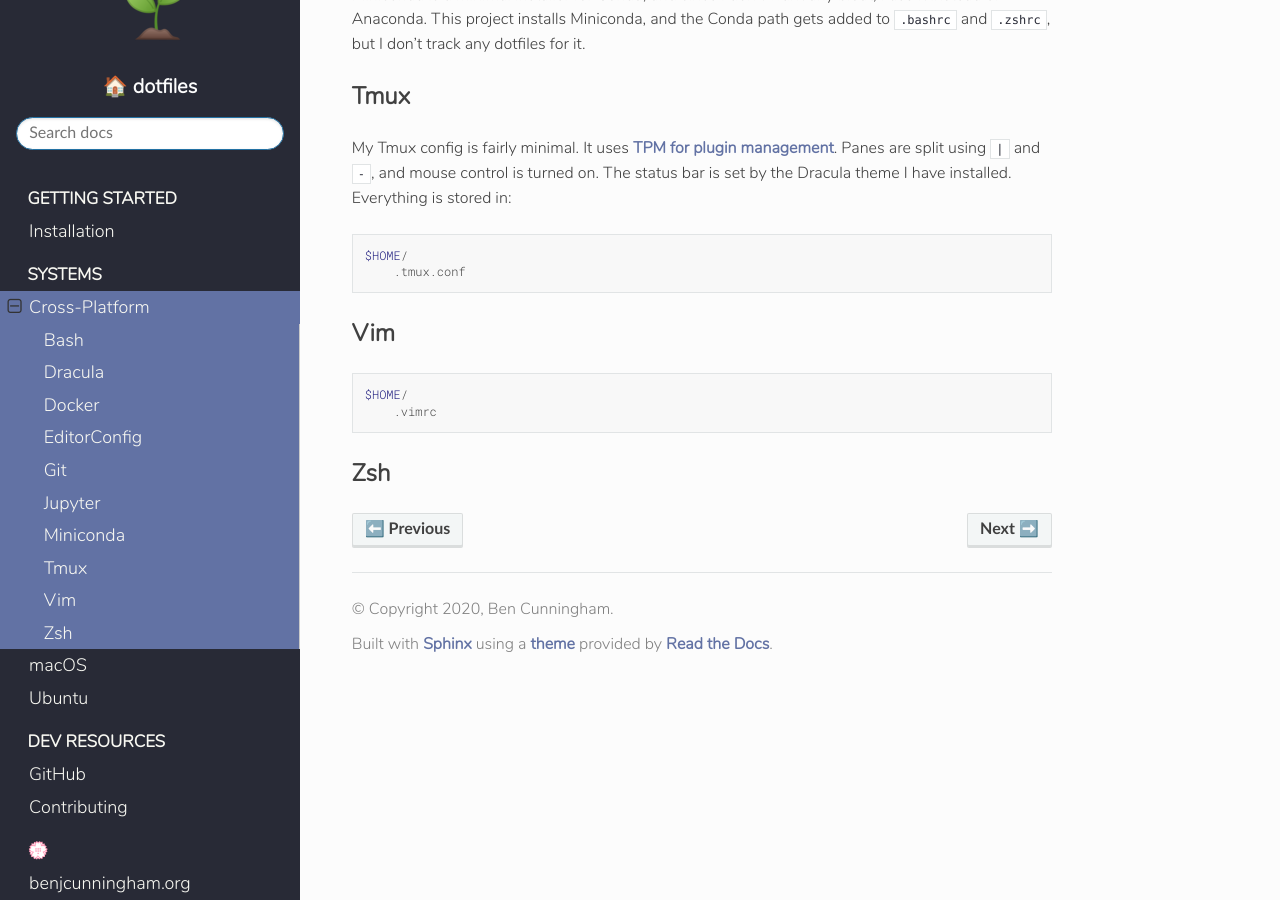
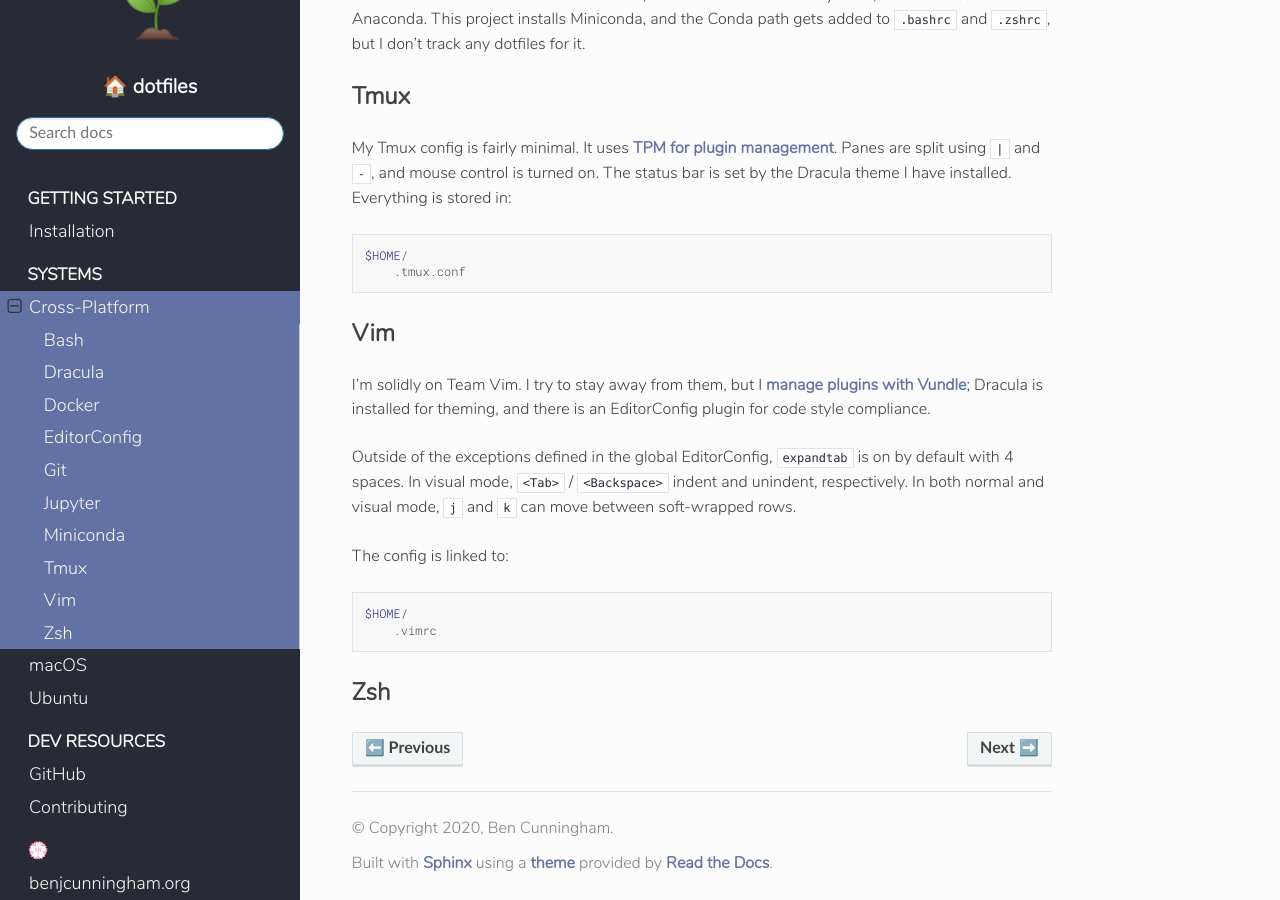
Before and after one commit to benjcunningham/dotfiles, a Sphinx documentation site: the page built from docs/source/systems/cross-platform.rst, in a window 1280 px wide and 900 px high, scrolled down 1886 px. Built offline with Sphinx 7.4.7 and the Read the Docs theme 2.0.0, drawn with Linux system fonts in a browser that asks for light colours.

Commit message:
📝 Document Vim

```diff
--- a/docs/source/systems/cross-platform.rst
+++ b/docs/source/systems/cross-platform.rst
@@ -85,6 +85,12 @@ My Tmux config is fairly minimal. It uses `TPM for plugin management <https://gi
 Vim
 ---
 
+I'm solidly on Team Vim. I try to stay away from them, but I `manage plugins with Vundle <https://github.com/VundleVim/Vundle.vim>`_; Dracula is installed for theming, and there is an EditorConfig plugin for code style compliance.
+
+Outside of the exceptions defined in the global EditorConfig, ``expandtab`` is on by default with 4 spaces. In visual mode, ``<Tab>`` / ``<Backspace>`` indent and unindent, respectively. In both normal and visual mode, ``j`` and ``k`` can move between soft-wrapped rows.
+
+The config is linked to:
+
 .. code-block:: bash
 
     $HOME/
```
